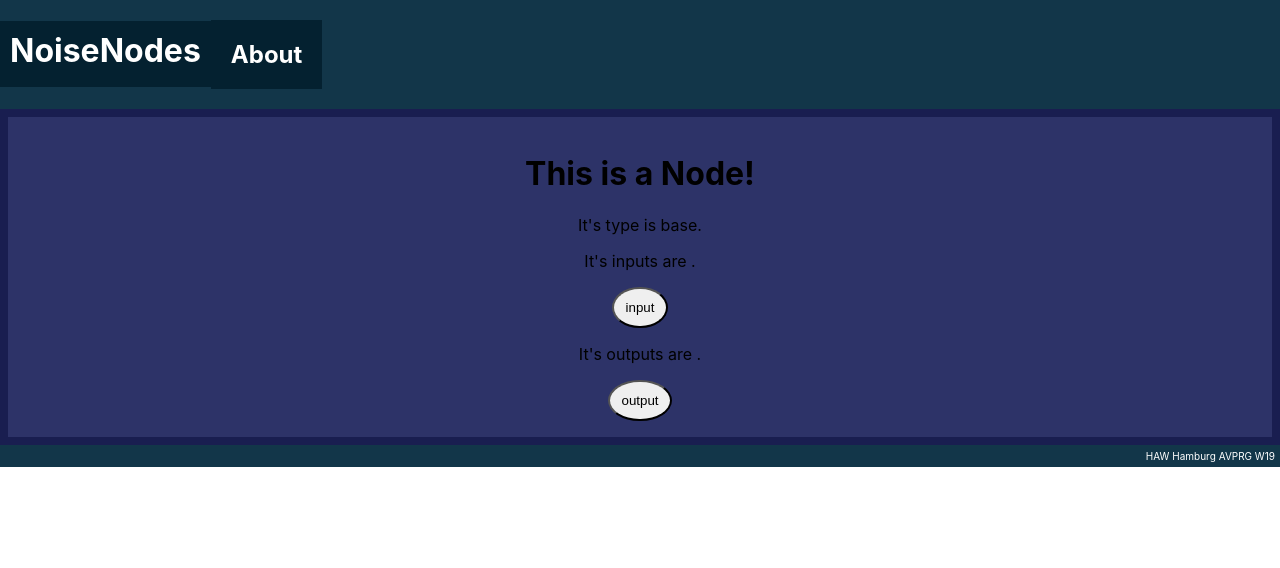
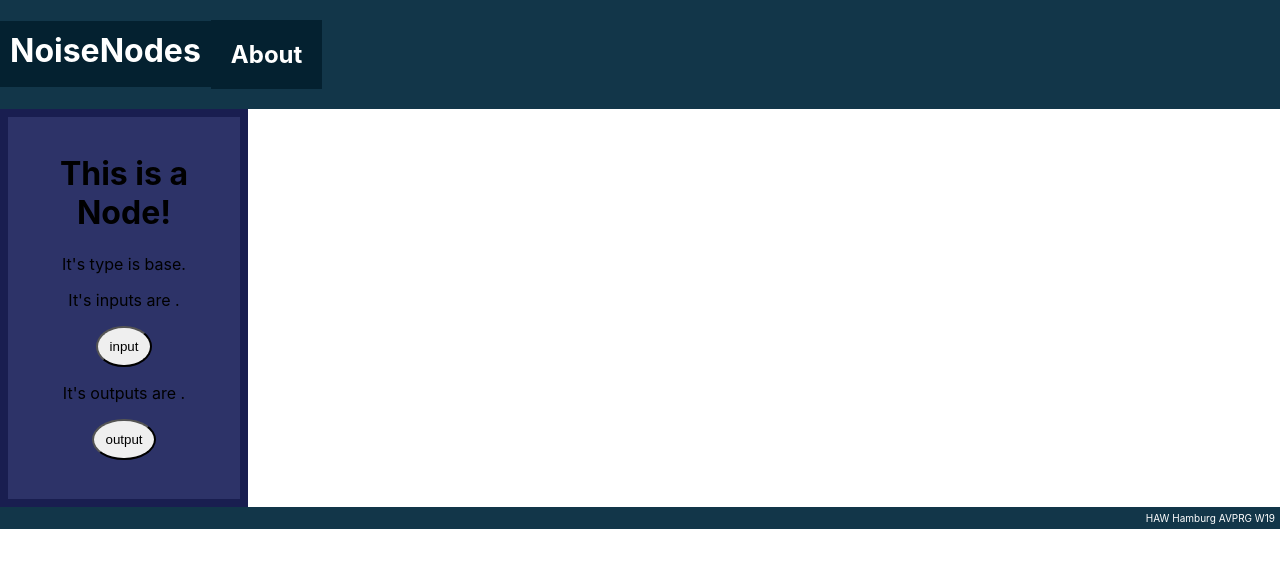
Before and after one commit to ychaw/noise-nodes, a React (Create React App) app: page / in a window 1280 px wide. Shown: the top 568 px of the page. Built offline with nearby package versions, Linux system fonts and the light colour scheme.

Commit message:
make modules fixed dimensions

```diff
--- a/src/style/BaseNode.css
+++ b/src/style/BaseNode.css
@@ -1,4 +1,6 @@
 .BaseNode {
+  width:200px;
+  height:350px;
   background-color: var(--secondary1-shade0);
   padding: 16px;
   border: 8px solid;
--- /dev/null
+++ b/src/style/Workspace.css
@@ -0,0 +1,5 @@
+.workspace {
+  width: auto;
+  height: 600px;
+  background-color: var(--primary-shade0);
+}
```
